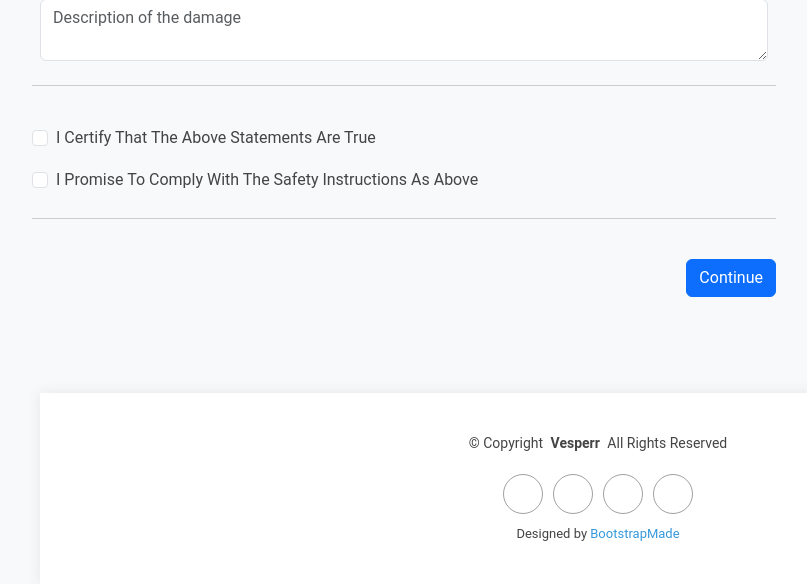
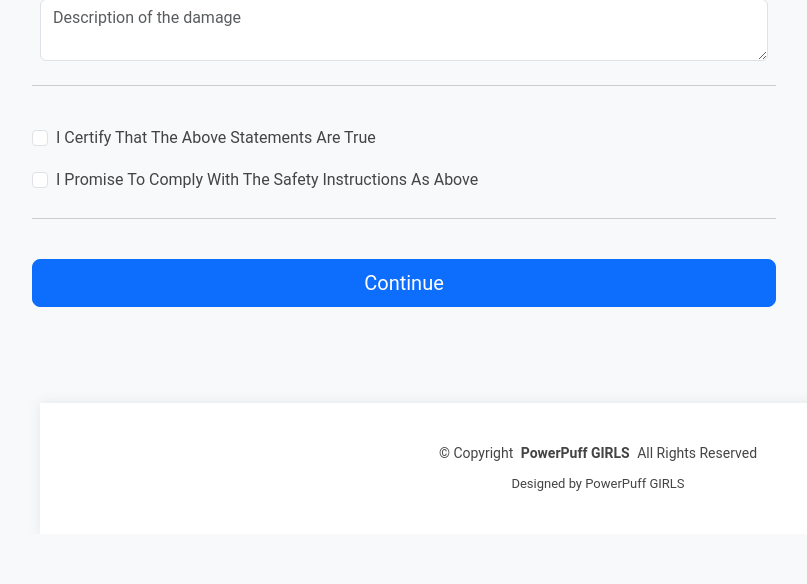
Before and after one commit to JUNXUN11/Dah_Rosak, a PHP site: page /reportpage.php in a window 1280 px wide. Shown: the part 870-1454 px from the top of the page, without its empty margins (42-849 px from the left). After the commit the page ends 1361 px from the top, so only its background shows below. Run offline with PHP 8.4, Linux system fonts and the light colour scheme.

Commit message:
Update reportpage.php
change button continue and footer

```diff
--- a/reportpage.php
+++ b/reportpage.php
@@ -199,7 +199,7 @@ if ($_SERVER["REQUEST_METHOD"] == "POST") {
               <hr class="my-4">
 
               <div class="modal-footer">
-                <button type="button" class="btn btn-primary" onclick="confirmSubmission()">Continue</button>
+                <button class="w-100 btn btn-primary btn-lg" onclick="confirmSubmission()">Continue</button>
               </div>
             </div>
           </form>
@@ -210,25 +210,17 @@ if ($_SERVER["REQUEST_METHOD"] == "POST") {
     <br><br><br><br>
 
     <footer id="footer" class="footer">
-      <div class="container">
-        <div class="copyright text-center">
-          <p>© <span>Copyright</span> <strong class="px-1 sitename">Vesperr</strong> <span>All Rights Reserved</span></p>
-        </div>
-        <div class="social-links d-flex justify-content-center">
-          <a href=""><i class="bi bi-twitter"></i></a>
-          <a href=""><i class="bi bi-facebook"></i></a>
-          <a href=""><i class="bi bi-instagram"></i></a>
-          <a href=""><i class="bi bi-linkedin"></i></a>
-        </div>
-        <div class="credits">
-          <!-- All the links in the footer should remain intact. -->
-          <!-- You can delete the links only if you've purchased the pro version. -->
-          <!-- Licensing information: https://bootstrapmade.com/license/ -->
-          <!-- Purchase the pro version with working PHP/AJAX contact form: [buy-url] -->
-          Designed by <a href="https://bootstrapmade.com/">BootstrapMade</a>
-        </div>
+
+    <div class="container">
+      <div class="copyright text-center ">
+        <p>© <span>Copyright</span> <strong class="px-1 sitename">PowerPuff GIRLS</strong> <span>All Rights Reserved</span></p>
       </div>
-    </footer>
+      <div class="credits">
+        Designed by PowerPuff GIRLS
+      </div>
+    </div>
+
+  </footer>
 
   </div>
 
```
